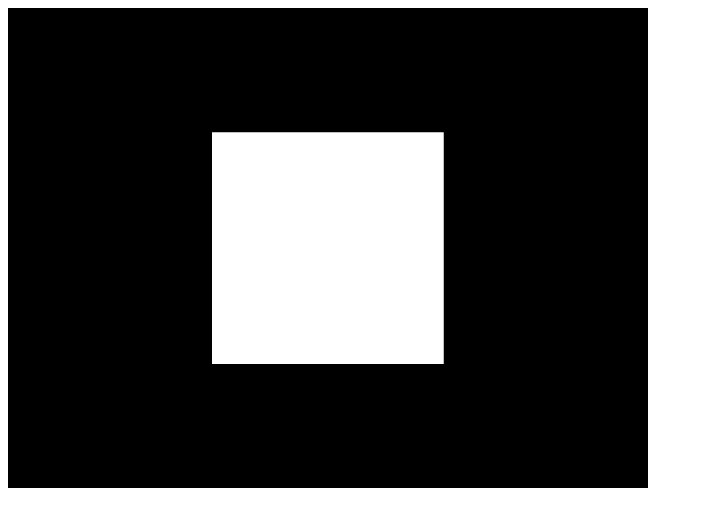
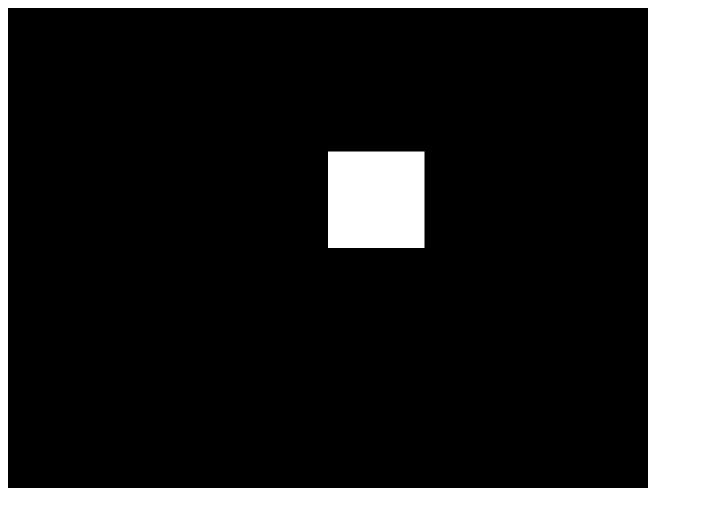
Before and after one commit to ericlifka/phoenix-arcade-shooter, a plain HTML site: page webgl-demo.html in a window 1280 px wide. Shown: the whole page, without its empty margins (0-703 px from the left). Drawn offline with Linux system fonts and the light colour scheme.

Commit message:
adjusting where the square lies on the z axis

```diff
--- a/webgl-demo.html
+++ b/webgl-demo.html
@@ -91,11 +91,16 @@ function initBuffers() {
     // Now create an array of vertices for the cube.
 
     var vertices = [
-        // Front face
-        -1.0, -1.0,  1.0,
-        1.0, -1.0,  1.0,
-        1.0,  1.0,  1.0,
-        -1.0,  1.0,  1.0,
+            0.0, 0.0, 0.0,
+            1.0, 0.0, 0.0,
+            1.0, 1.0, 0.0,
+            0.0, 1.0, 0.0
+
+//        // Front face
+//        -1.0, -1.0,  1.0,
+//        1.0, -1.0,  1.0,
+//        1.0,  1.0,  1.0,
+//        -1.0,  1.0,  1.0,
 
 //        // Back face
 //        -1.0, -1.0, -1.0,
```
